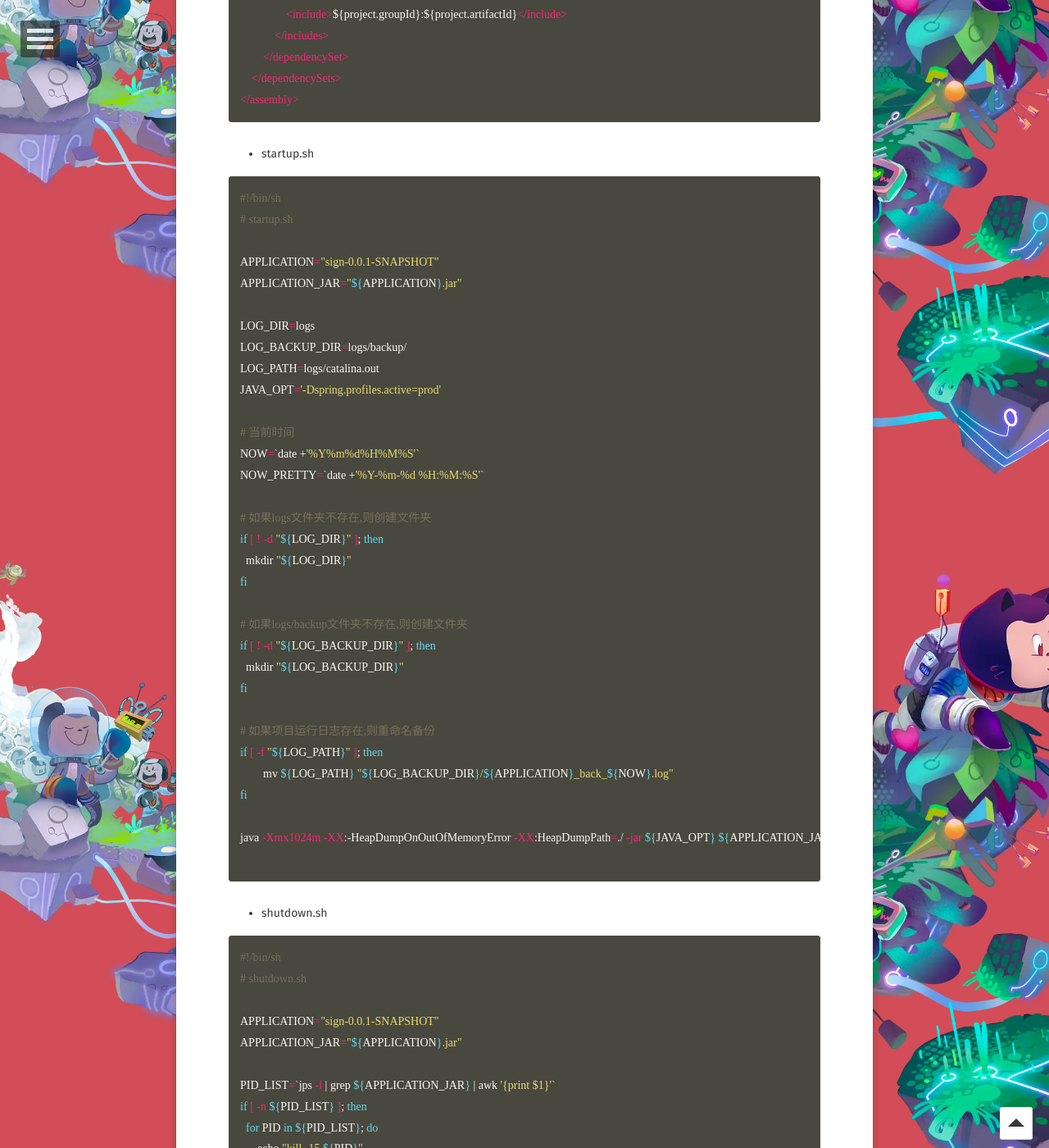
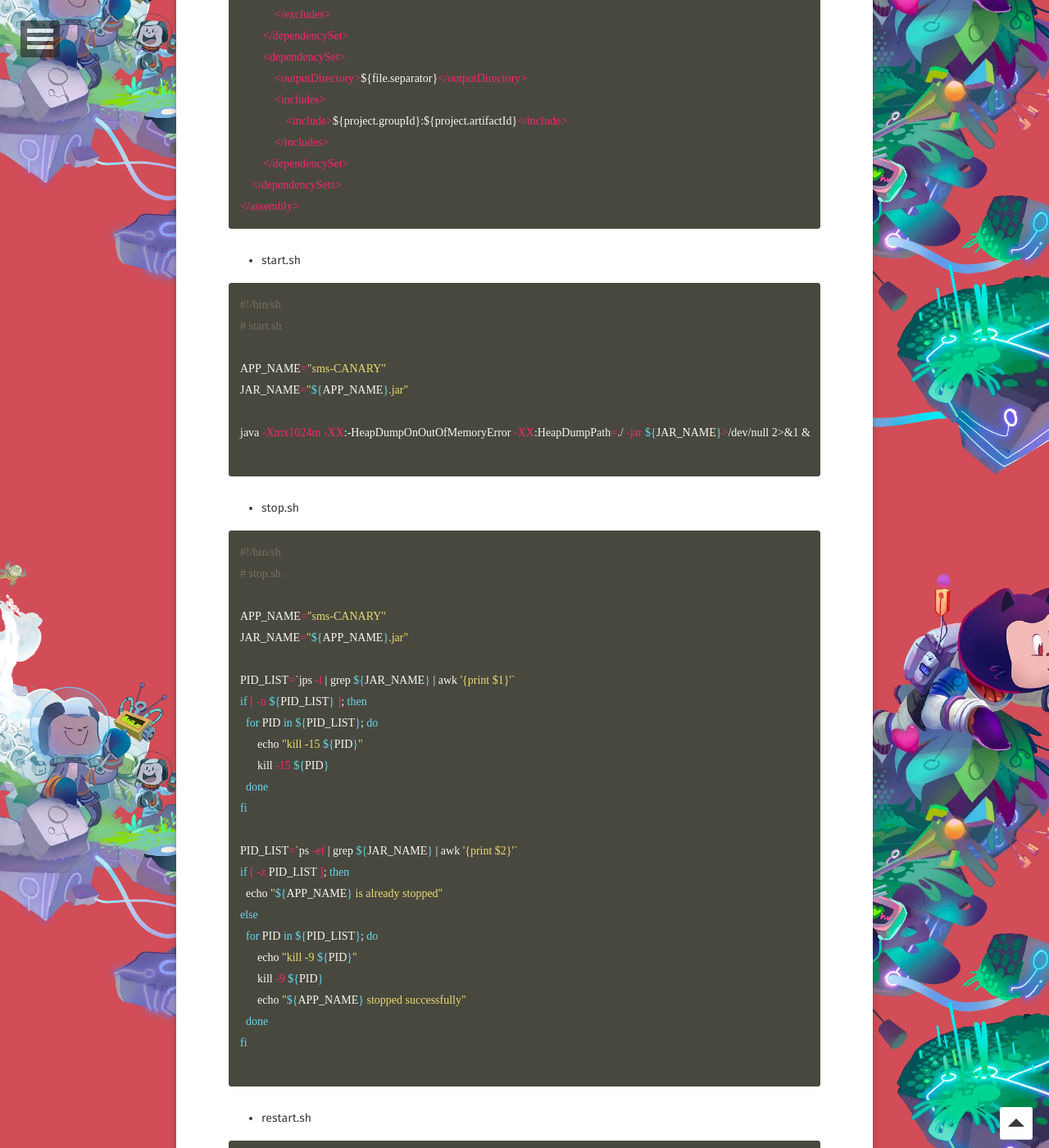
Before and after one commit to WebPavel/WebPavel.github.io, a Jekyll site: the page built from _posts/2021-01-11-thin-spring-boot-jar.md, in a window 1280 px wide and 1400 px high, scrolled down 5710 px. Shown: the whole window at 82% size. Built offline with Jekyll 4.4.1, drawn with Linux system fonts in a browser that asks for light colours; some web fonts are replaced; comment, search, counter and statistics services are not loaded; some of the changed text lies outside the part shown.

Commit message:
指定打包路径分割符

````diff
--- a/_posts/2021-01-11-thin-spring-boot-jar.md
+++ b/_posts/2021-01-11-thin-spring-boot-jar.md
@@ -14,24 +14,28 @@
 
 #### project structure
 
-hello
+sms
 |---bin
+|------restart.sh
+|------start.sh
+|------stop.sh
 |---src
 |------main
 |---------java
 |---------resources
 |------test
 |---assembly.xml
+|---.gitignore
 |---pom.xml
 
 #### package structure
 
-hello-0.0.1-SNAPSHOT.tar.gz
+sms.tar.gz
 |---lib
 |---resources
-|---hello-0.0.1-SNAPSHOT.jar
-|---startup.sh
-|---shutdown.sh
+|---sms-CANARY.jar
+|---start.sh
+|---stop.sh
 |---restart.sh
 
 #### more and detail
@@ -98,16 +102,17 @@
 </profiles>
 
 <build>
+    <finalName>${project.artifactId}</finalName>
     <plugins>
         <plugin>
             <groupId>org.springframework.boot</groupId>
             <artifactId>spring-boot-maven-plugin</artifactId>
             <configuration>
-                <layout>ZIP</layout>
+                <!--<layout>ZIP</layout>-->
                 <includes>
                     <include>
-                        <groupId>non-exists</groupId>
-                        <artifactId>non-exists</artifactId>
+                        <groupId>null</groupId>
+                        <artifactId>null</artifactId>
                     </include>
                 </includes>
             </configuration>
@@ -182,7 +187,7 @@
     <fileSets>
         <fileSet>
             <directory>${project.basedir}/bin</directory>
-            <outputDirectory>/</outputDirectory>
+            <outputDirectory>${file.separator}</outputDirectory>
             <lineEnding>unix</lineEnding>
             <fileMode>0755</fileMode>
             <includes>
@@ -214,7 +219,7 @@
             </excludes>
         </dependencySet>
         <dependencySet>
-            <outputDirectory>/</outputDirectory>
+            <outputDirectory>${file.separator}</outputDirectory>
             <includes>
                 <include>${project.groupId}:${project.artifactId}</include>
             </includes>
@@ -223,53 +228,29 @@
 </assembly>
 ```
 
-- startup.sh
+- start.sh
 
 ```shell
 #!/bin/sh
-# startup.sh
+# start.sh
 
-APPLICATION="sign-0.0.1-SNAPSHOT"
-APPLICATION_JAR="${APPLICATION}.jar"
+APP_NAME="sms-CANARY"
+JAR_NAME="${APP_NAME}.jar"
 
-LOG_DIR=logs
-LOG_BACKUP_DIR=logs/backup/
-LOG_PATH=logs/catalina.out
-JAVA_OPT='-Dspring.profiles.active=prod'
-
-# 当前时间
-NOW=`date +'%Y%m%d%H%M%S'`
-NOW_PRETTY=`date +'%Y-%m-%d %H:%M:%S'`
-
-# 如果logs文件夹不存在,则创建文件夹
-if [ ! -d "${LOG_DIR}" ]; then
-  mkdir "${LOG_DIR}"
-fi
-
-# 如果logs/backup文件夹不存在,则创建文件夹
-if [ ! -d "${LOG_BACKUP_DIR}" ]; then
-  mkdir "${LOG_BACKUP_DIR}"
-fi
-
-# 如果项目运行日志存在,则重命名备份
-if [ -f "${LOG_PATH}" ]; then
-	mv ${LOG_PATH} "${LOG_BACKUP_DIR}/${APPLICATION}_back_${NOW}.log"
-fi
-
-java -Xmx1024m -XX:-HeapDumpOnOutOfMemoryError -XX:HeapDumpPath=./ -jar ${JAVA_OPT} ${APPLICATION_JAR} >${LOG_PATH} 2>&1 &
+java -Xmx1024m -XX:-HeapDumpOnOutOfMemoryError -XX:HeapDumpPath=./ -jar ${JAR_NAME}>/dev/null 2>&1 &
 
 ```
 
-- shutdown.sh
+- stop.sh
 
 ```shell
 #!/bin/sh
-# shutdown.sh
+# stop.sh
 
-APPLICATION="sign-0.0.1-SNAPSHOT"
-APPLICATION_JAR="${APPLICATION}.jar"
+APP_NAME="sms-CANARY"
+JAR_NAME="${APP_NAME}.jar"
 
-PID_LIST=`jps -l | grep ${APPLICATION_JAR} | awk '{print $1}'`
+PID_LIST=`jps -l | grep ${JAR_NAME} | awk '{print $1}'`
 if [ -n ${PID_LIST} ]; then
   for PID in ${PID_LIST}; do
       echo "kill -15 ${PID}"
@@ -277,14 +258,14 @@
   done
 fi
 
-PID_LIST=`ps -ef | grep ${APPLICATION_JAR} | awk '{print $2}'`
+PID_LIST=`ps -ef | grep ${JAR_NAME} | awk '{print $2}'`
 if [ -z PID_LIST ]; then
-  echo "${APPLICATION} is already stopped"
+  echo "${APP_NAME} is already stopped"
 else
   for PID in ${PID_LIST}; do
       echo "kill -9 ${PID}"
       kill -9 ${PID}
-      echo "${APPLICATION} stopped successfully"
+      echo "${APP_NAME} stopped successfully"
   done
 fi
 
@@ -296,13 +277,13 @@
 #!/bin/sh
 # restart.sh
 
-APPLICATION="sign-0.0.1-SNAPSHOT"
+APP_NAME="sms-CANARY"
 
-echo "stop ${APPLICATION} Application..."
-sh shutdown.sh
+echo "stop ${APP_NAME} Application..."
+sh stop.sh
 sleep 5
-echo "start ${APPLICATION} Application..."
-sh startup.sh
+echo "start ${APP_NAME} Application..."
+sh start.sh
 
 ```
 
````
Also changed, not shown: other parts of _posts/2021-01-11-thin-spring-boot-jar.md (+1 -1 lines).
